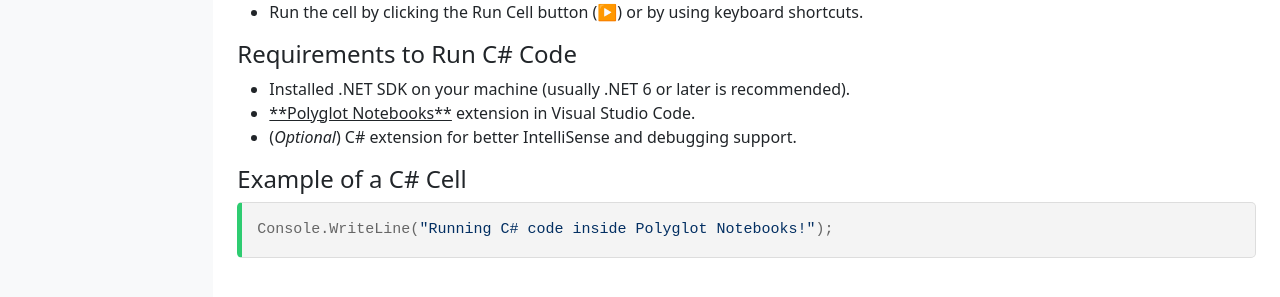
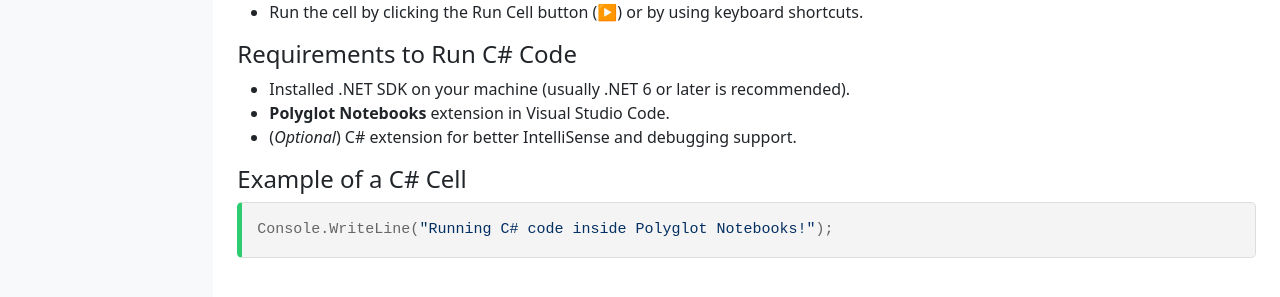
Before and after one commit to buribalkan/C-SHARP-Training, a Jekyll site: the page built from index.md, in a window 1280 px wide and 900 px high, scrolled down 1402 px. Shown: the part 578-875 px from the top of the window. Built offline with Jekyll 4.4.1, drawn with Linux system fonts in a browser that asks for light colours; nearby versions of some CDN libraries.

Commit message:
Update index.md

```diff
--- a/index.md
+++ b/index.md
@@ -143,7 +143,7 @@ The fastest way to quickly test and understand code is by using **Polyglot Noteb
 **Polyglot Notebooks** are interactive notebooks that support multiple programming languages within the same environment, such as **C#**, **F#**, **PowerShell**, and more.
 
 
-### How to Integrate Polyglot Notebooks into Visual Studio Code
+### <span style="color:blue">How to Integrate Polyglot Notebooks into Visual Studio Code</span>
 ---
 #### 1. Install Visual Studio Code
 
@@ -180,7 +180,7 @@ You should see the installed .NET version as output.
 #### Requirements to Run C# Code
 
 - Installed .NET SDK on your machine (usually .NET 6 or later is recommended).
-- <u>**Polyglot Notebooks**</u> extension in Visual Studio Code.
+- **Polyglot Notebooks** extension in Visual Studio Code.
 - (_Optional_) C# extension for better IntelliSense and debugging support.
 
 #### Example of a C# Cell
```
